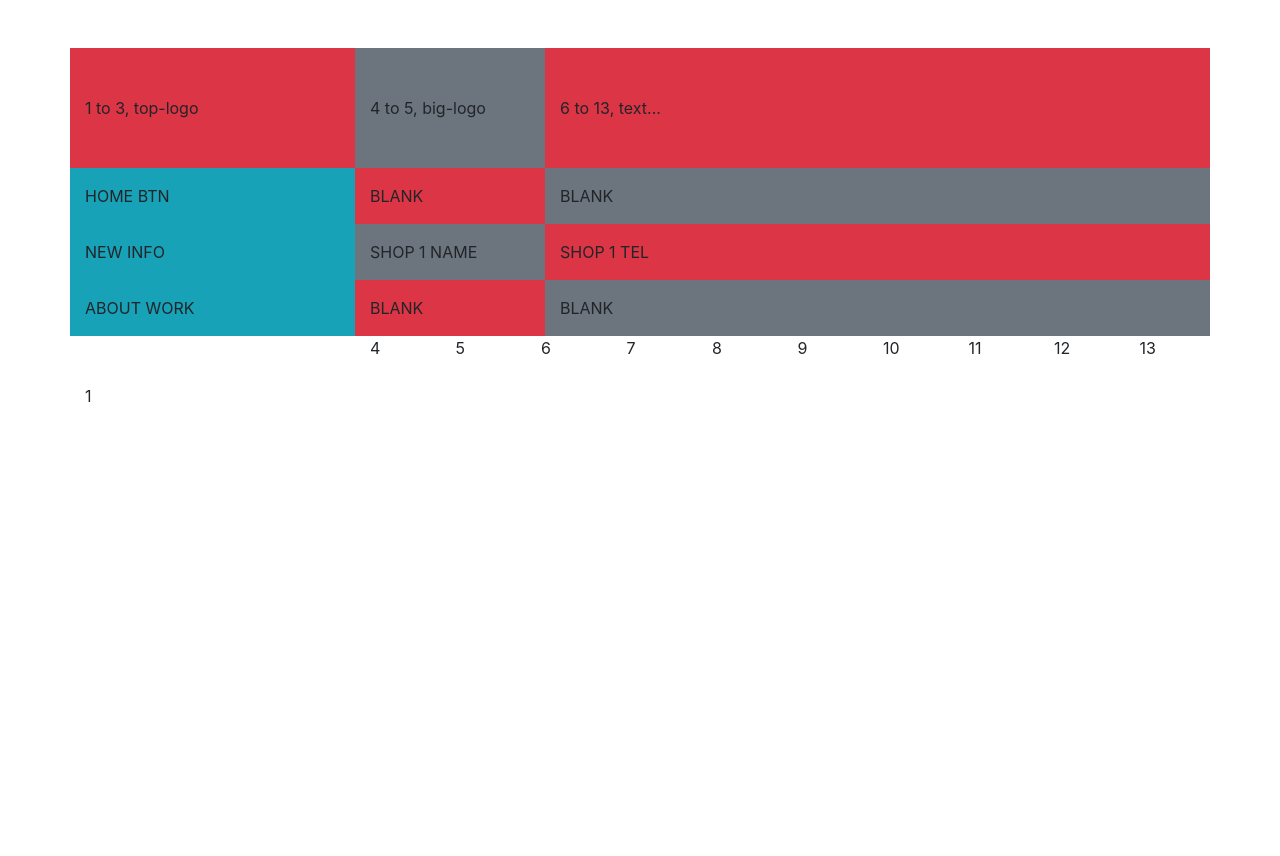
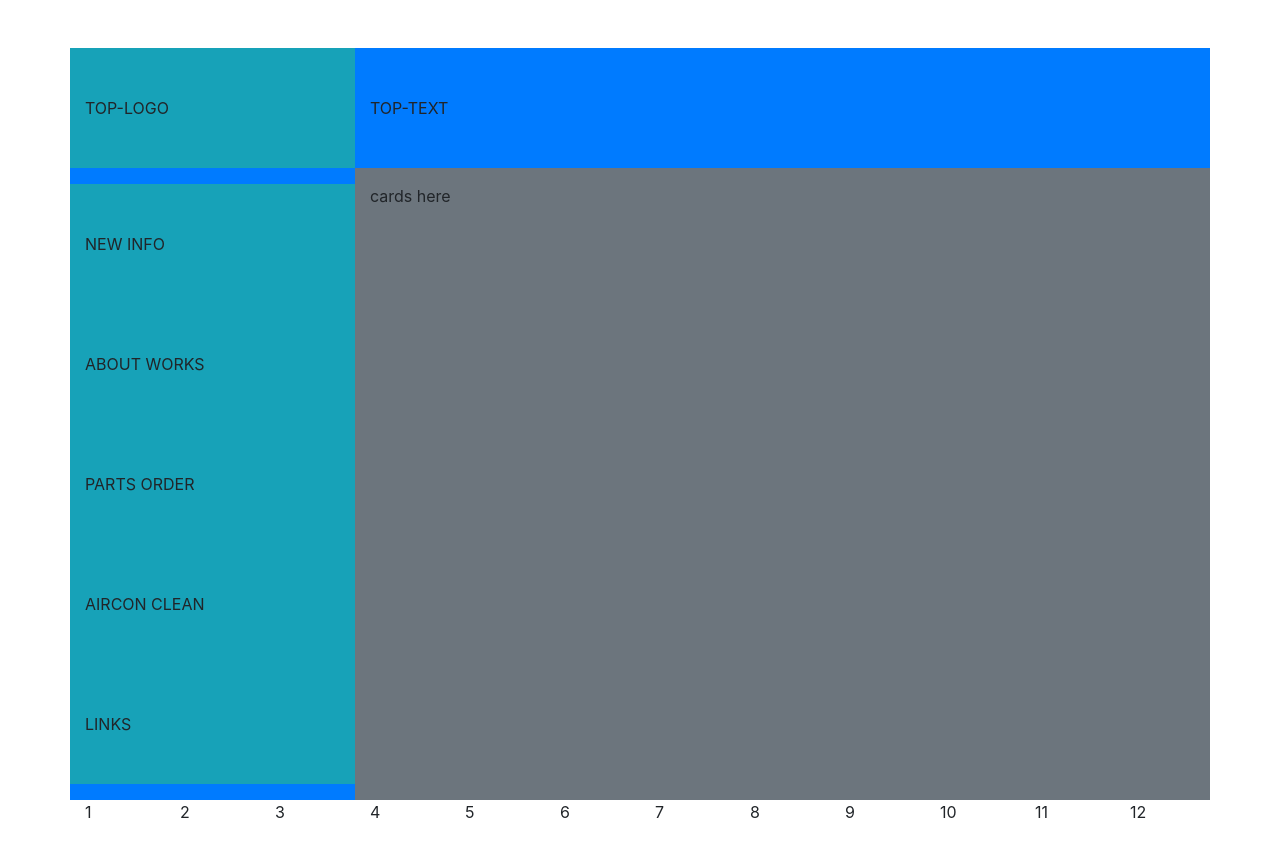
Before and after one commit to kaede0902/fesa-hp, a React (Create React App) app: page / in a window 1280 px wide. Shown: the top 856 px of the page. Before the commit the page ends 800 px from the top, so only its background shows below. Built offline with nearby package versions, Linux system fonts and the light colour scheme.

Commit message:
made sidebar component

```diff
--- a/src/App.js
+++ b/src/App.js
@@ -1,6 +1,7 @@
 import React, { useState } from 'react';
 import 'bootstrap/dist/css/bootstrap.min.css';
 import {Container, Row, Col} from 'react-bootstrap';
+import SideMenu from './components/SideMenu';
 
 function App() {
   const [row1, setRow1] = useState([
@@ -10,39 +11,25 @@ function App() {
   return (
     <Container className='my-5'>
       <Row>
-        <Col className='py-5 bg-danger'
-          xs={3}>1 to 3, top-logo </Col>
-        <Col className='py-5 bg-secondary'
-          xs={2}>4 to 5, big-logo</Col>
-        <Col className='py-5 bg-danger'
-          xs={7}>6 to 13, text... </Col>
+        <Col className='py-5 bg-info'
+          xs={3} >TOP-LOGO</Col>
+        <Col className='py-5 bg-primary'
+          xs={9}>TOP-TEXT</Col>
       </Row>
       <Row>
-        <Col className='py-3 bg-info'
-          xs={3}>HOME BTN</Col>
-        <Col className='py-3 bg-danger'
-          xs={2}>BLANK</Col>
+        <Col className='py-3 bg-primary'
+          xs={3} >
+          <SideMenu />
+        </Col>
         <Col className='py-3 bg-secondary'
-          xs={7}>BLANK</Col>
+          xs={9} >
+            cards here
+        </Col>
       </Row>
       <Row>
-        <Col className='py-3 bg-info'
-          xs={3}>NEW INFO</Col>
-        <Col className='py-3 bg-secondary'
-          xs={2}>SHOP 1 NAME</Col>
-        <Col className='py-3 bg-danger'
-          xs={7}>SHOP 1 TEL</Col>
-      </Row>
-      <Row>
-        <Col className='py-3 bg-info'
-          xs={3}>ABOUT WORK</Col>
-        <Col className='py-3 bg-danger'
-          xs={2}>BLANK</Col>
-        <Col className='py-3 bg-secondary'
-          xs={7}>BLANK</Col>
-      </Row>
-      <Row>
-        <Col  className='py-5' xs={3}>1 </Col>
+        <Col>1 </Col>
+        <Col>2 </Col>
+        <Col>3 </Col>
         <Col>4 </Col>
         <Col>5 </Col>
         <Col>6 </Col>
@@ -52,7 +39,6 @@ function App() {
         <Col>10 </Col>
         <Col>11 </Col>
         <Col>12 </Col>
-        <Col>13 </Col>
       </Row>
     </Container>
   );
--- /dev/null
+++ b/src/components/SideMenu.jsx
@@ -0,0 +1,31 @@
+import React, { useState } from 'react';
+import 'bootstrap/dist/css/bootstrap.min.css';
+import {Container, Row, Col} from 'react-bootstrap';
+
+const SideMenu = () => {
+  return (
+    <div>
+      <Row>
+        <Col className='py-5 bg-info ' >
+          NEW INFO</Col>
+      </Row>
+      <Row>
+        <Col className='py-5 bg-info ' >
+          ABOUT WORKS</Col>
+      </Row>
+      <Row>
+        <Col className='py-5 bg-info ' >
+          PARTS ORDER</Col>
+      </Row>
+      <Row>
+        <Col className='py-5 bg-info ' >
+          AIRCON CLEAN</Col>
+      </Row>
+      <Row>
+        <Col className='py-5 bg-info ' >
+          LINKS</Col>
+      </Row>
+    </div>
+  );
+};
+export default SideMenu;
```
